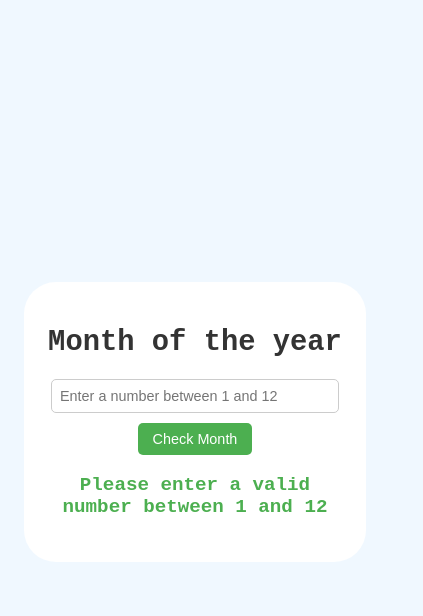
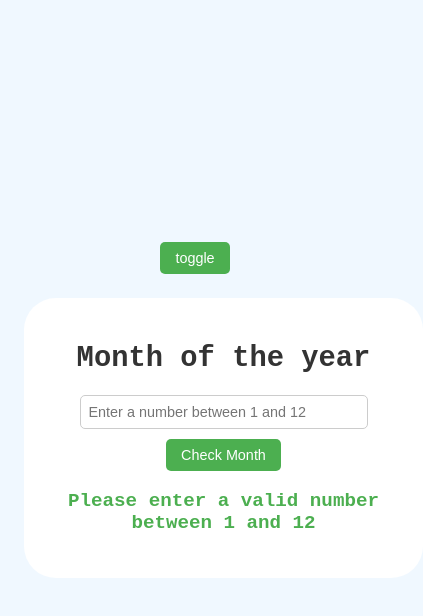
Before and after one commit to modouljaiteh24/Month-of-the-year, a plain HTML site: page index.html in a window 390 px wide. Both pictures are taken after a click on the button "Check Month". Shown: the whole page, 423 px wide, since content can reach past the window. Drawn offline with Linux system fonts and the light colour scheme.

Commit message:
adding toggle feature

```diff
--- a/index.html
+++ b/index.html
@@ -6,7 +6,11 @@
     <title>Document</title>
     <link rel="stylesheet" href="style.css" />
   </head>
-  <body>
+  <body id="content">
+    <div>
+      <div class="toggle">
+        <button id="toggle">toggle</button>
+      </div>
       <div class="container">
         <h1>Month of the year</h1>
         <!-- <p>This is a simple project that will display the month of the year.</p> -->
@@ -24,5 +28,6 @@
         <!-- <p id="invalidMessage"></p> -->
       </div>
       <script src="main.js"></script>
+    </div>
   </body>
 </html>
--- a/main.js
+++ b/main.js
@@ -4,6 +4,12 @@ function checkMonth() {
   //   let monthMessage = document.getElementById("message");
   let monthNumber = parseInt(document.getElementById("search").value, 10);
   let monthMessage = document.getElementById("monthMessage");
+  const button = document.getElementById("toggle");
+  const content = document.getElementById("content");
+
+  button.addEventListener("click", () => {
+    content.classList.toggle("dark-mode");
+  });
 
   const months = [
     "January",
--- a/style.css
+++ b/style.css
@@ -6,6 +6,19 @@ body {
   justify-content: center;
   align-items: center;
   min-height: 100vh;
+}
+
+body {
+  color: black;
+}
+
+.dark-mode {
+  background-color: black;
+  color: white;
+}
+
+.toggle {
+  text-align: center;
 }
 
 /* Container Styling */
```
Lines whose indentation alone changed are shown as unchanged.
